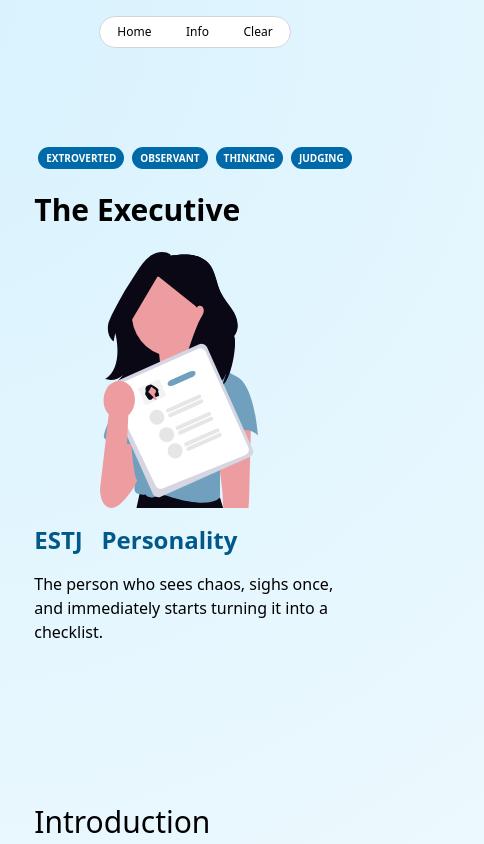
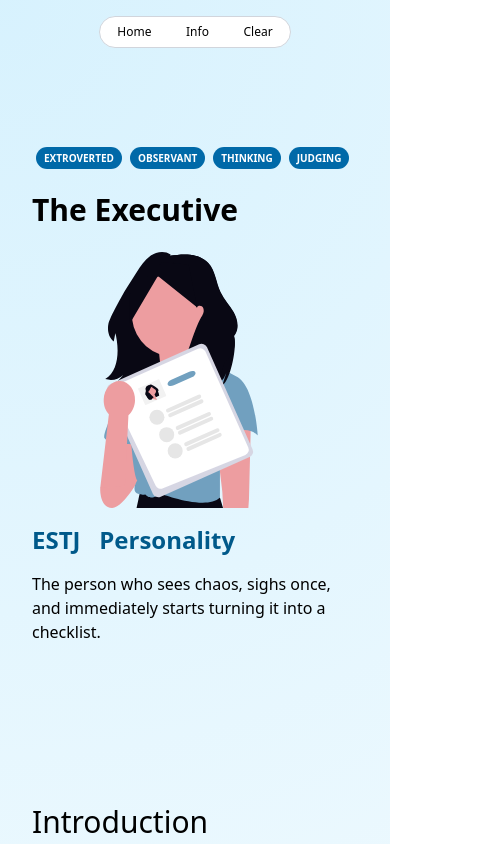
Before and after one commit to anasalam-xyz/small-mbti, a Next.js app: page /result in a window 390 px wide. Shown: the top 844 px of the page, 484 px wide, since content can reach past the window. Built offline with nearby package versions, Linux system fonts and the light colour scheme.

Commit message:
fix:mobile horizontal scroll

```diff
--- a/app/result/page.tsx
+++ b/app/result/page.tsx
@@ -67,7 +67,7 @@ export default function Result() {
             radial-gradient(circle at bottom right, ${g.bottomRight}, transparent 60%)
             `,
             }}
-            className="h-full w-full pb-24 px-32 flex flex-col"
+            className="h-full w-full pb-24 px-8 md:px-32 flex flex-col"
         >
             {res && (
                 <div className="w-full flex flex-col">
```
